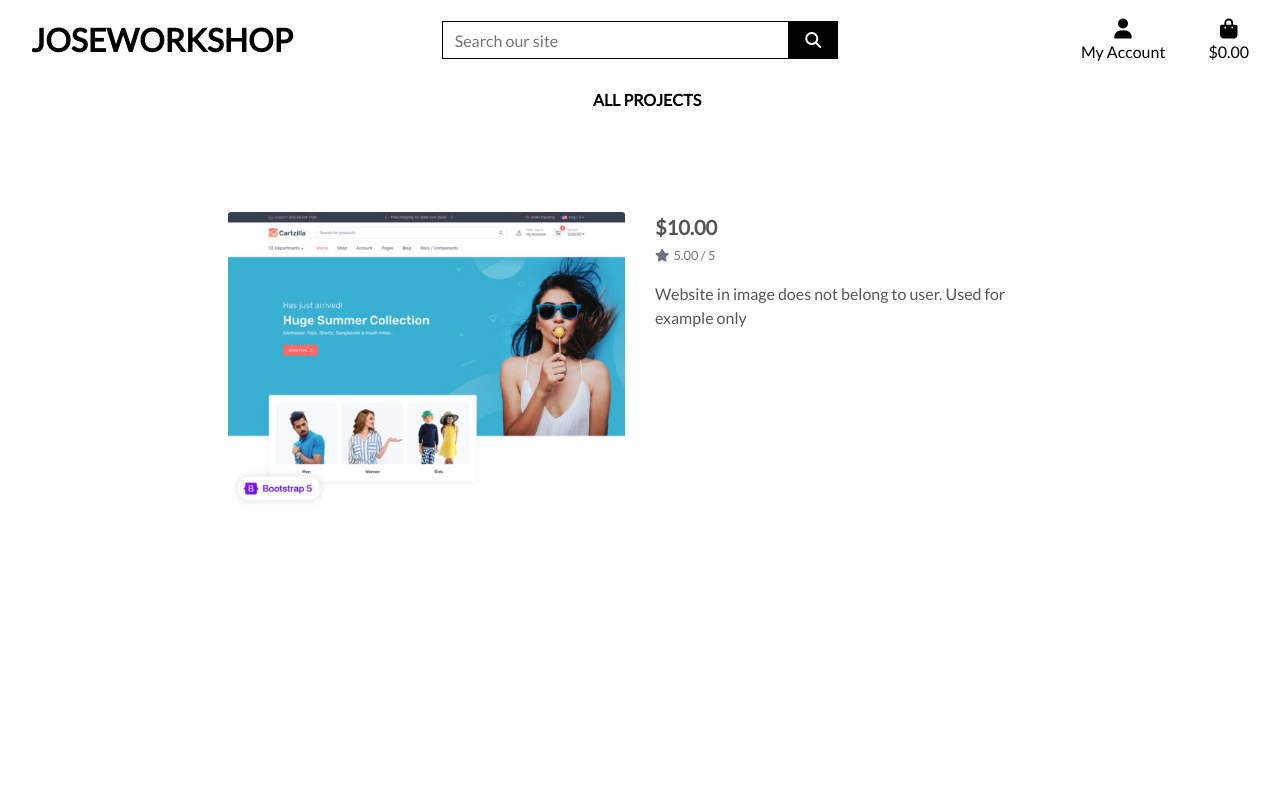
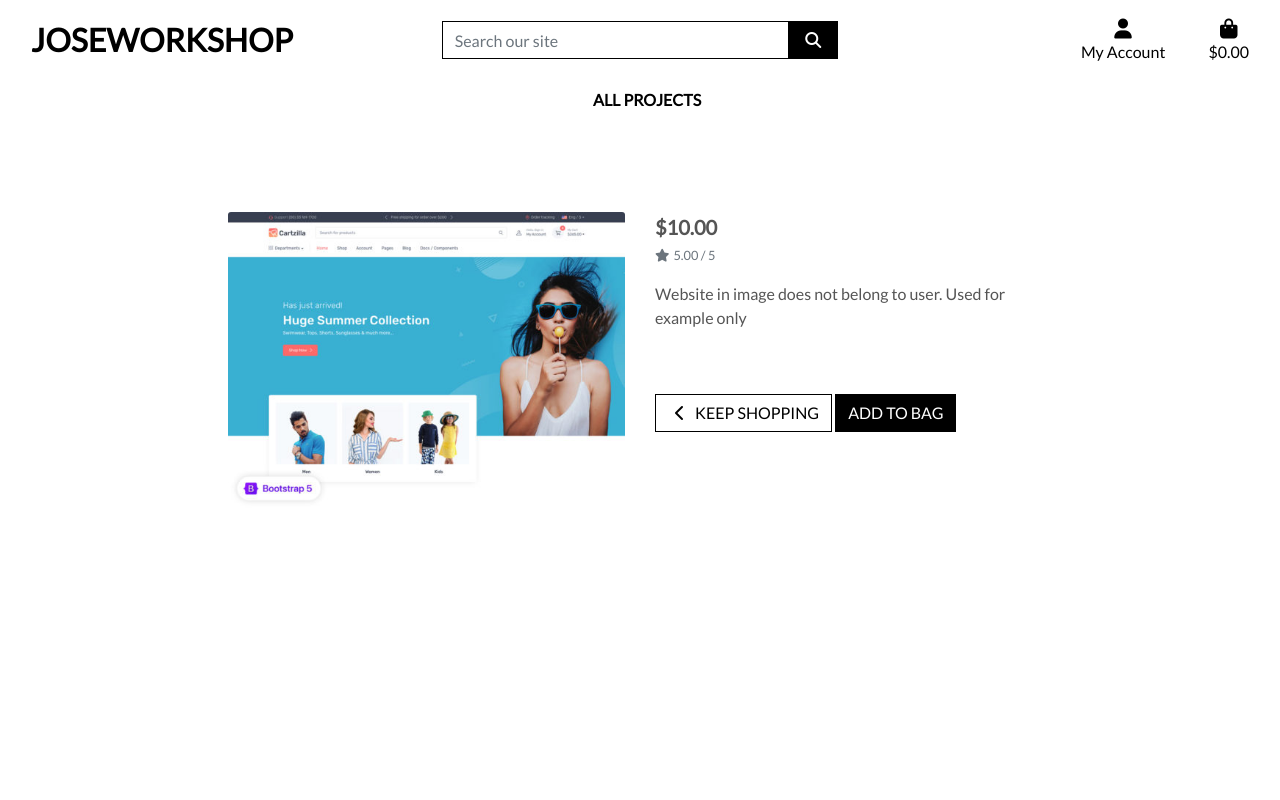
Before and after one commit to Code-Institute-Submissions/JoseAMGomes-JoseWorkshop, a Django app: page /projects/1 in a window 1280 px wide. Run offline with Django 3.2, Linux system fonts and the light colour scheme; data comes from the database, SQL or seed files in the repository; both versions use the stored data as it was after the commit; some libraries are stand-ins or nearby versions.

Commit message:
added add to bag funtionality

```diff
--- a/bag/urls.py
+++ b/bag/urls.py
@@ -2,5 +2,6 @@ from django.urls import path
 from . import views
 
 urlpatterns = [
-    path('', views.view_bag, name='view_bag')
+    path('', views.view_bag, name='view_bag'),
+    path('add/<item_id>/', views.add_to_bag, name='add_to_bag'),
 ]
--- a/projects/templates/projects/project_detail.html
+++ b/projects/templates/projects/project_detail.html
@@ -36,6 +36,21 @@
                         <small class="text-muted">No Rating</small>
                     {% endif %}
                     <p class="mt-3">{{ project.description }}</p>
+                    <form class="form" action="{% url 'add_to_bag' project.id %}" method="POST">
+                        {% csrf_token %}
+                        <div class="form-row">
+                            <div class="col-12">
+                                <a href="{% url 'projects' %}" class="btn btn-outline-black rounded-0 mt-5">
+                                    <span class="icon">
+                                        <i class="fas fa-chevron-left"></i>
+                                    </span>
+                                    <span class="text-uppercase">Keep Shopping</span>
+                                </a>
+                                <input type="submit" class="btn btn-black rounded-0 text-uppercase mt-5" value="Add to Bag">
+                            </div>
+                            <input type="hidden" name="redirect_url" value="{{ request.path }}">
+                        </div>
+                    </form>
                 </div>
             </div>
         </div>
--- a/static/css/base.css
+++ b/static/css/base.css
@@ -37,6 +37,20 @@ body {
     background: black;
     color: white;
 }
+
+.btn-outline-black {
+    background: white;
+    color: black !important; /* use important to override link colors for <a> elements */
+    border: 1px solid black;
+}
+
+.btn-outline-black:hover,
+.btn-outline-black:active,
+.btn-outline-black:focus {
+    background: black;
+    color: white !important;
+}
+
 
 .overlay {
 	height: 100%;
```
Also changed, not shown: bag/views.py (+18 -1 lines), db.sqlite3.
